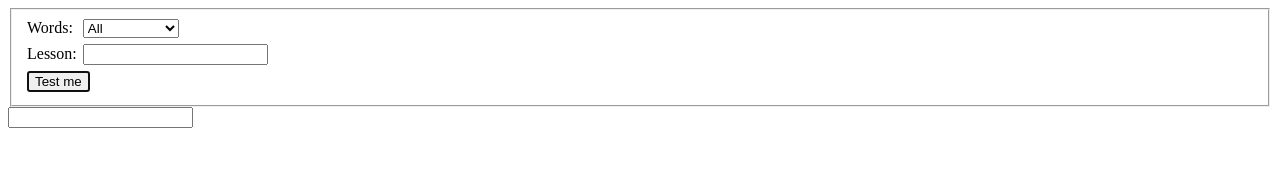
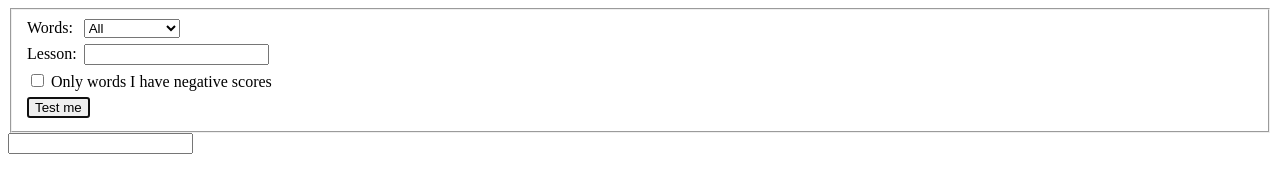
Before and after one commit to haggis22/dutch, a website: page LearnDutch/index.html in a window 1280 px wide. Drawn offline with nearby package versions, Linux system fonts and the light colour scheme; files that its build step writes are made by us from their sources; files whose address does not match are found by name.

Commit message:
Added option to only show words I have gotten wrong more than right

```diff
--- a/LearnDutch/index.html
+++ b/LearnDutch/index.html
@@ -43,6 +43,16 @@
                                    type="text"
                                    class="lesson"
                                    ng-model="viewService.lessonID" />
+                        </td>
+                    </tr>
+
+                    <tr>
+                        <td colspan="2">
+                            <label>
+                                <input type="checkbox"
+                                       ng-model="viewService.onlyWrong" />
+                                Only words I have negative scores
+                            </label>
                         </td>
                     </tr>
 
--- a/LearnDutch/src/services/cardService.js
+++ b/LearnDutch/src/services/cardService.js
@@ -59,6 +59,21 @@
 
                     }
 
+                    if (viewService.onlyWrong) {
+
+                        if (scoreAllTime && scoreAllTime.numWrong > scoreAllTime.numRight)
+                        {
+                            // allow the word
+                        }
+                        else
+                        {
+                            // I've never had this word, so skip it
+                            numInstances = 0;
+                        }
+
+                    }
+
+
                     for (let i = 0; i < numInstances; i++)
                     {
                         options.push(word);
@@ -66,6 +81,7 @@
 
 
                 }
+
 
                 let lessonID = parseInt(viewService.lessonID, 10);
                 if (!isNaN(lessonID))
```
